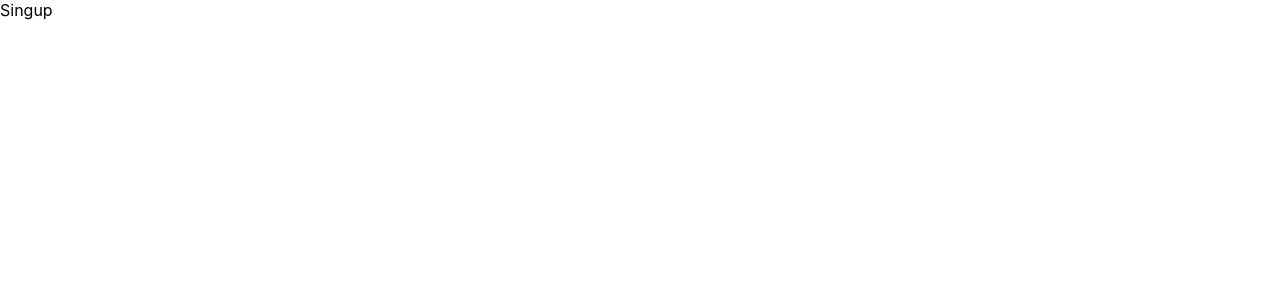
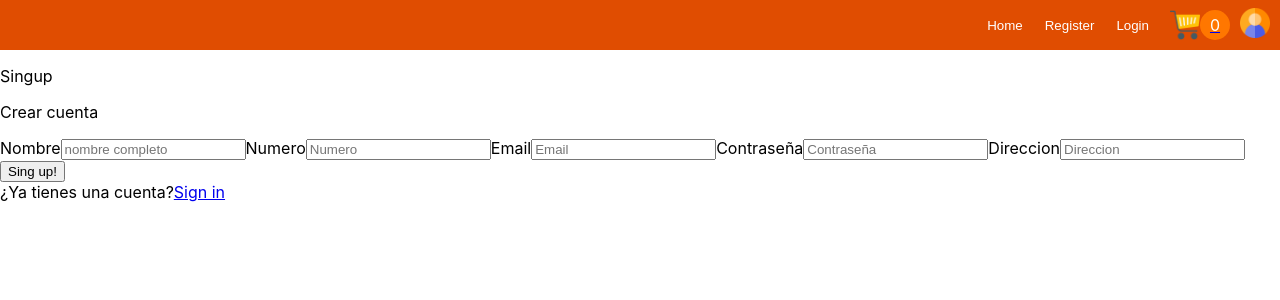
Before and after one commit to Agusriche/react-coder-r, a React (Create React App) app: page /singup in a window 1280 px wide. Shown: the top 300 px of the page. Built offline with nearby package versions, Linux system fonts and the light colour scheme.

Commit message:
registros

```diff
--- a/src/App.js
+++ b/src/App.js
@@ -6,6 +6,7 @@ import Login from './Components/Login';
 import Singup from './Components/Singup';
 import PgFOF from './Components/PgFOF';
 import Cart from './Components/Cart';
+import Profile from './Components/Profile';
 
 
 
@@ -19,6 +20,8 @@ import Cart from './Components/Cart';
         <Route exact path="/singup" element={<Singup />}/>
         <Route exact path="/login" element={<Login />}/>
         <Route exact path='/cart' element={<Cart />}/>
+        <Route exact path='/userprofile' element={<Profile />}/>
+
         <Route path="*" element={<PgFOF/>}/>
 
 
--- a/src/Components/Cart.js
+++ b/src/Components/Cart.js
@@ -1,8 +1,13 @@
 import React from 'react'
+import Navbar from './Navbar'
 
 const Cart = () => {
   return (
-    <div>Tu carrito esta vacio :o</div>
+    <div>
+       <Navbar/>
+       <p>Carrito vacio!</p>
+
+    </div>
   )
 }
 
--- a/src/Components/Login.js
+++ b/src/Components/Login.js
@@ -1,8 +1,12 @@
 import React from 'react'
+import Navbar from './Navbar'
 
 const Login = () => {
   return (
-    <div>Login</div>
+    <div>
+       <Navbar/>
+       <p>Login</p>
+    </div>
   )
 }
 
--- a/src/Components/Navbar.css
+++ b/src/Components/Navbar.css
@@ -0,0 +1,49 @@
+nav{
+    display: flex;
+    justify-content: flex-end;
+    width: 100%;
+    background-color: #E04D01;
+    align-items: center;
+}
+
+nav button{
+    margin: 5px;
+    background-color: #E04D01;
+    border: none;
+    color: #fff;
+
+}
+
+.cart-icon-css{
+    color:#fff;
+
+}
+
+.cart-btn{
+    display: flex;
+    align-items: center;
+    padding: 10px;
+
+}
+
+.cart-btn img{
+    width: 30px;
+    height: fit-content;
+}
+
+.cart-icon-css{
+    background-color: #FF7700;
+    width: 30px;
+    height: 30px;
+    display: flex;
+    align-items: center;
+    justify-content: center;
+    border-radius: 30px;
+    position: relative;
+
+}
+
+.profile-icon{
+    width: 30px;
+    padding-right: 10px;
+}
--- a/src/Components/Navbar.js
+++ b/src/Components/Navbar.js
@@ -14,7 +14,7 @@ const Navbar = () => {
     <Link to="/Cart">
       <div className='cart-btn'>
         <img src={carrito} alt="no funca"/>
-        <span className='cart-icon.css'> 0 </span>
+        <span className='cart-icon-css'> 0 </span>
       </div>
     </Link>
 
--- /dev/null
+++ b/src/Components/Profile.js
@@ -0,0 +1,17 @@
+import React from 'react'
+import Navbar from './Navbar'
+
+const Profile = () => {
+  return (
+    <div>
+        <Navbar/>
+        <p>profile</p>
+
+
+
+
+    </div>
+  )
+}
+
+export default Profile
--- a/src/Components/Singup.js
+++ b/src/Components/Singup.js
@@ -1,8 +1,63 @@
-import React from 'react'
+import React, {useState} from 'react'
+import { Link } from 'react-router-dom'
+import Navbar from './Navbar'
+import { createUserWithEmailAndPassword } from 'firebase/auth'
+import{auth, db} from '../FirebaseConfigs/firebaseConfig'
+import { collection } from 'firebase/firestore'
+import { useNavigate } from 'react-router-dom'
+
 
 const Singup = () => {
+
+  const [username, setUserName] = useState("");
+  const [phonenumber, setPhoneNumber] = useState("");
+  const [email, setEmail] = useState("");
+  const [password, setPassword] = useState("");
+  const [address, setAddress] = useState("");
+
+  const navigate = useNavigate();
+
+  const [errorMsg, setErrorMsg] = useState ("")
+  const [successMsg, setSuccessMsg] = useState("")
+
+  const handlerSubmit = (e)=>{
+    e.preventDefault();
+  }
+
   return (
-    <div>Singup</div>
+    <div>
+       <Navbar/>
+       <p>Singup</p>
+
+
+       <div className='singup-container'>
+
+          <form className='singup-form' onSubmit={handlerSubmit}>
+            <p> Crear cuenta</p>
+
+            <label>Nombre</label>
+            <input onChange={(e)=>setUserName(e.target.value)} type='text' placeholder='nombre completo'/>
+            <label>Numero</label>
+            <input onChange={(e)=>setPhoneNumber(e.target.value)} type='Number' placeholder='Numero'/>
+            <label>Email</label>
+            <input onChange={(e)=>setEmail(e.target.value)} type='Email' placeholder='Email'/>
+            <label>Contraseña</label>
+            <input onChange={(e)=>setPassword(e.target.value)} type='password' placeholder='Contraseña'/>
+            <label>Direccion</label>
+            <input onChange={(e)=>setAddress(e.target.value)} type='text' placeholder='Direccion'/>
+
+
+            <button>Sing up!</button>
+
+            <div>
+              <span>
+                ¿Ya tienes una cuenta?
+              </span>
+              <Link to='/login'>Sign in</Link>
+            </div>
+          </form>
+       </div>
+    </div>
   )
 }
 
```
